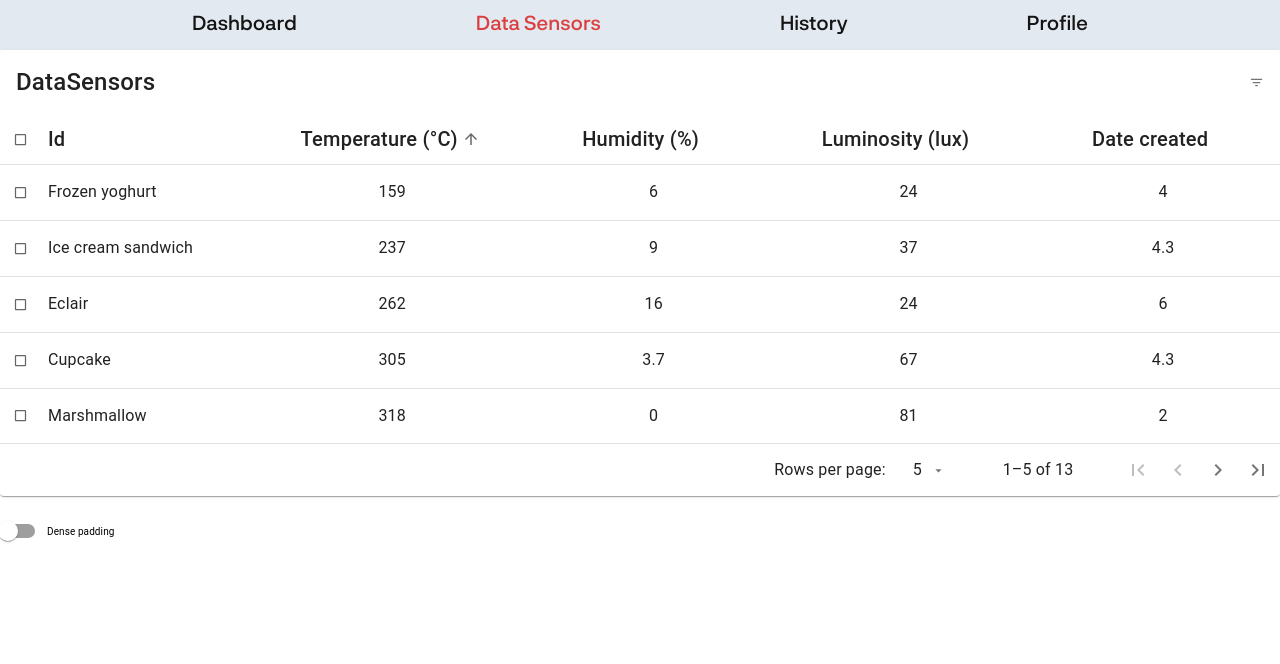
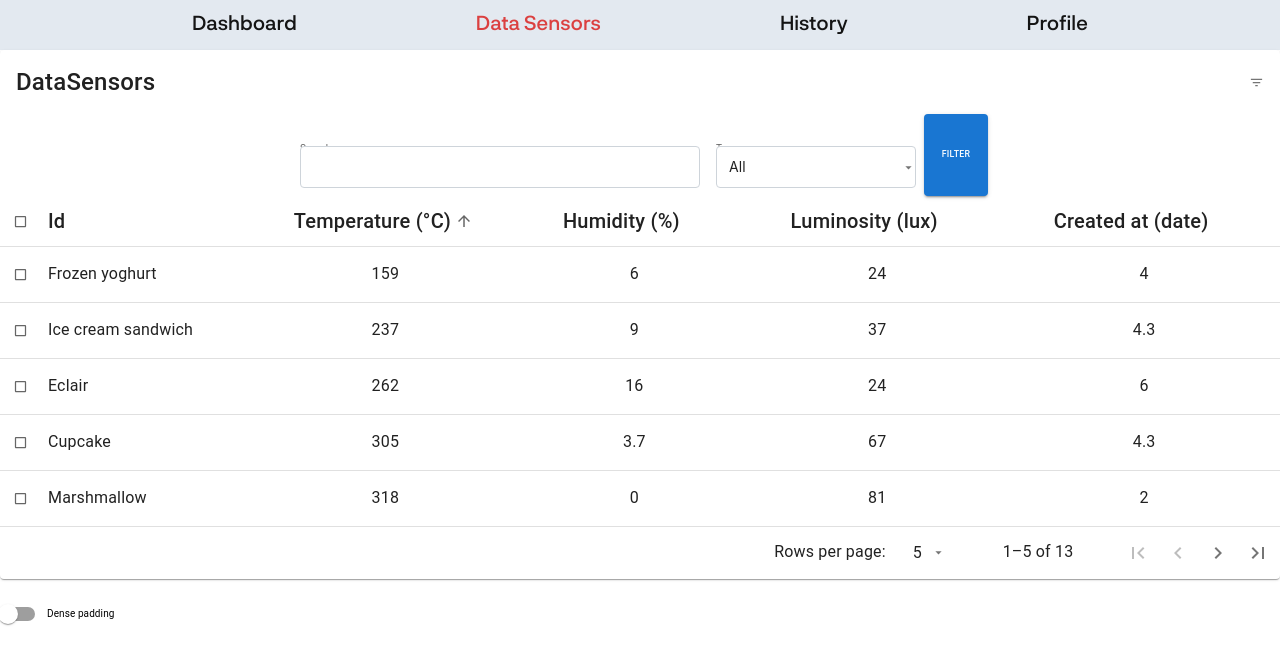
Before and after one commit to nqdat2002/IOT, a React (Create React App) app in the folder client/: page /datasensor in a window 1280 px wide. Shown: the top 664 px of the page. Built offline with nearby package versions, Linux system fonts and the light colour scheme.

Commit message:
update filter

```diff
--- a/client/src/components/Filter.jsx
+++ b/client/src/components/Filter.jsx
@@ -1,35 +1,85 @@
 import * as React from 'react';
-import Box from '@mui/material/Box';
+import { styled } from '@mui/material/styles';
 import InputLabel from '@mui/material/InputLabel';
-import MenuItem from '@mui/material/MenuItem';
 import FormControl from '@mui/material/FormControl';
-import Select from '@mui/material/Select';
+import NativeSelect from '@mui/material/NativeSelect';
+import InputBase from '@mui/material/InputBase';
+import Button from '@mui/material/Button';
 
-const Filter = () => {
+const BootstrapInput = styled(InputBase)(({ theme }) => ({
+	'label + &': {
+		marginTop: theme.spacing(3),
+	},
+	'& .MuiInputBase-input': {
+		borderRadius: 4,
+		position: 'relative',
+		backgroundColor: theme.palette.background.paper,
+		border: '1px solid #ced4da',
+		fontSize: 14,
+		padding: '10px 26px 10px 12px',
+		transition: theme.transitions.create(['border-color', 'box-shadow']),
+		// Use the system font instead of the default Roboto font.
+		fontFamily: [
+			'-apple-system',
+			'BlinkMacSystemFont',
+			'"Segoe UI"',
+			'Roboto',
+			'"Helvetica Neue"',
+			'Arial',
+			'sans-serif',
+			'"Apple Color Emoji"',
+			'"Segoe UI Emoji"',
+			'"Segoe UI Symbol"',
+		].join(','),
+		'&:focus': {
+			borderRadius: 4,
+			borderColor: '#80bdff',
+			boxShadow: '0 0 0 0.2rem rgba(0,123,255,.25)',
+		},
+	},
+}));
+
+export default function Filter() {
 	const [age, setAge] = React.useState('');
-
 	const handleChange = (event) => {
 		setAge(event.target.value);
 	};
 
+	const onSubmit = () =>{
+		console.log('Submit');
+		console.log(age);
+	}
 	return (
-		<Box sx={{ minWidth: 120 }}>
-			<FormControl fullWidth>
-				<InputLabel id="demo-simple-select-label">Age</InputLabel>
-				<Select
-					labelId="demo-simple-select-label"
-					id="demo-simple-select"
+		<form method='get' style={{ display: 'flex', justifyContent: 'center'}}>
+			<FormControl sx={{ m: 1, minWidth: 400 }} variant="standard">
+				<InputLabel htmlFor="demo-customized-textbox">Search</InputLabel>
+				<BootstrapInput id="demo-customized-textbox" />
+			</FormControl>
+
+			<FormControl sx={{ m: 1, minWidth: 200 }} variant="standard">
+				<InputLabel htmlFor="demo-customized-select-native">Type</InputLabel>
+				<NativeSelect
+					id="demo-customized-select-native"
 					value={age}
-					label="Age"
 					onChange={handleChange}
+					input={<BootstrapInput />}
 				>
-					<MenuItem value={10}>Temperature</MenuItem>
-					<MenuItem value={20}>Humidity</MenuItem>
-					<MenuItem value={30}>Luminosity</MenuItem>
-				</Select>
+					{/* <option aria-label="None" value="" /> */}
+					<option value={'All'}>All</option>
+					<option value={'Temperature'}>Temperature</option>
+					<option value={'Humidity'}>Humidity</option>
+					<option value={'Luminosity'}>Luminosity</option>
+					<option value={'Date'}>Date</option>
+				</NativeSelect>
 			</FormControl>
-		</Box>
+			<Button
+				type="submit"
+				variant="contained"
+				color="primary"
+				onClick={onSubmit}
+			>
+				Filter
+			</Button>
+		</form>
 	);
-};
-
-export default Filter;
+}
--- a/client/src/pages/DataSensors.jsx
+++ b/client/src/pages/DataSensors.jsx
@@ -31,10 +31,6 @@ import LastPageIcon from '@mui/icons-material/LastPage';
 
 import './DataSensors.css';
 import Filter from '../components/Filter';
-// import '@fontsource/roboto/300.css';
-// import '@fontsource/roboto/400.css';
-// import '@fontsource/roboto/500.css';
-// import '@fontsource/roboto/700.css';
 
 const TablePaginationActions = (props) => {
 	const theme = useTheme();
@@ -97,14 +93,14 @@ TablePaginationActions.propTypes = {
 	rowsPerPage: PropTypes.number.isRequired,
 };
 
-function createData(id, name, calories, fat, carbs, protein) {
+function createData(id, name, temperature, humidity, luminosity, date) {
 	return {
 		id,
 		name,
-		calories,
-		fat,
-		carbs,
-		protein,
+		temperature,
+		humidity,
+		luminosity,
+		date,
 	};
 }
 
@@ -164,28 +160,28 @@ const headCells = [
 		label: 'Id',
 	},
 	{
-		id: 'calories',
+		id: 'temperature',
 		numeric: true,
 		disablePadding: false,
 		label: 'Temperature (°C)',
 	},
 	{
-		id: 'fat',
+		id: 'humidity',
 		numeric: true,
 		disablePadding: false,
 		label: 'Humidity (%)',
 	},
 	{
-		id: 'carbs',
+		id: 'luminosity',
 		numeric: true,
 		disablePadding: false,
 		label: 'Luminosity (lux)',
 	},
 	{
-		id: 'protein',
+		id: 'date',
 		numeric: true,
 		disablePadding: false,
-		label: 'Date created',
+		label: 'Created at (date)',
 	},
 ];
 
@@ -305,7 +301,7 @@ EnhancedTableToolbar.propTypes = {
 
 const DataSensors = () => {
 	const [order, setOrder] = React.useState('asc');
-	const [orderBy, setOrderBy] = React.useState('calories');
+	const [orderBy, setOrderBy] = React.useState('temperature');
 	const [selected, setSelected] = React.useState([]);
 	const [page, setPage] = React.useState(0);
 	const [dense, setDense] = React.useState(false);
@@ -377,6 +373,8 @@ const DataSensors = () => {
 		<Box className="dataSensor" sx={{ width: '100%' }}>
 			<Paper sx={{ width: '100%', mb: 2 }}>
 				<EnhancedTableToolbar numSelected={selected.length} />
+				<Filter/>
+
 				<TableContainer>
 					<Table
 						sx={{ minWidth: 750 }}
@@ -426,10 +424,10 @@ const DataSensors = () => {
 										>
 											{row.name}
 										</TableCell>
-										<TableCell sx={{ fontSize: 16 }} align="center">{row.calories}</TableCell>
-										<TableCell sx={{ fontSize: 16 }} align="center">{row.fat}</TableCell>
-										<TableCell sx={{ fontSize: 16 }} align="center">{row.carbs}</TableCell>
-										<TableCell sx={{ fontSize: 16 }} align="center">{row.protein}</TableCell>
+										<TableCell sx={{ fontSize: 16 }} align="center">{row.temperature}</TableCell>
+										<TableCell sx={{ fontSize: 16 }} align="center">{row.humidity}</TableCell>
+										<TableCell sx={{ fontSize: 16 }} align="center">{row.luminosity}</TableCell>
+										<TableCell sx={{ fontSize: 16 }} align="center">{row.date}</TableCell>
 									</TableRow>
 								);
 							})}
```
Also changed, not shown: 1 other file (tests, documents, lock files or other folders).
